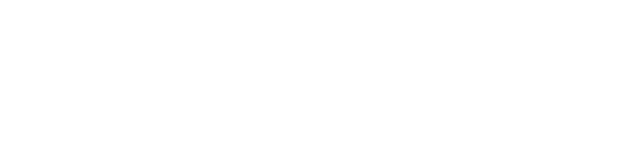
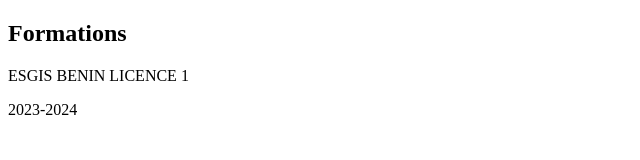
Before and after one commit to mugiwara-no-yazid/mon_cv, a plain HTML site: page index.html in a window 1280 px wide. Shown: the whole page, without its empty margins (0-640 px from the left). Drawn offline with Linux system fonts and the light colour scheme.

Commit message:
mise en place de la section formation

```diff
--- a/index.html
+++ b/index.html
@@ -7,6 +7,11 @@
     <title>Document</title>
 </head>
 <body>
+    <h2>Formations</h2>
+    <section>
+        <p>  ESGIS BENIN LICENCE 1 </p>
+        <p>  2023-2024 </p>
+    </section>
 
 </body>
 </html>
```
